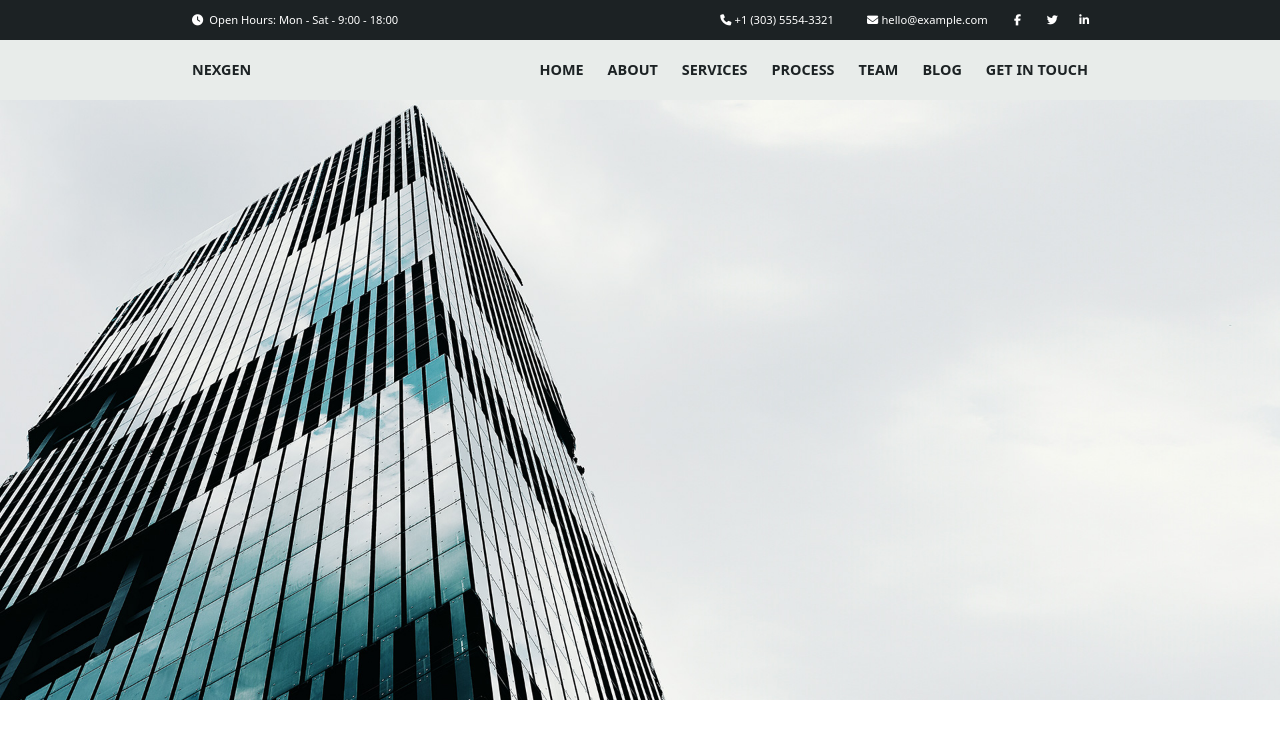
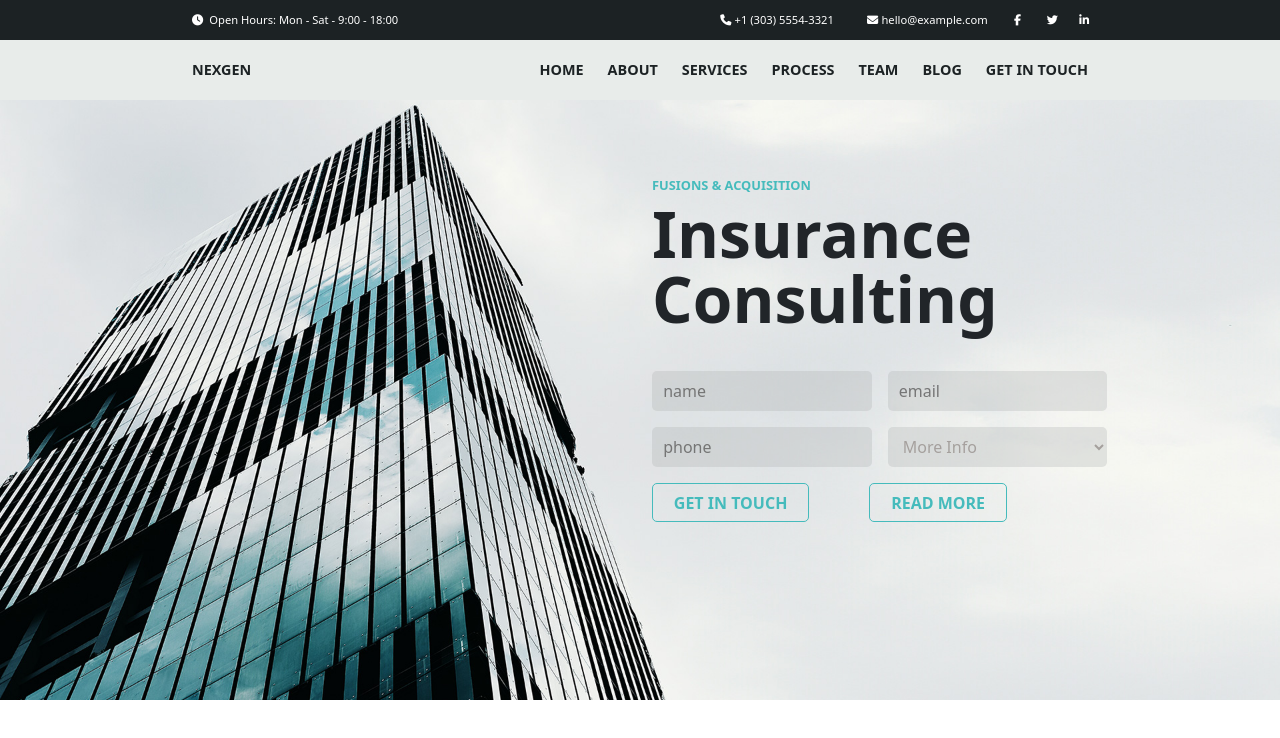
Before and after one commit to andrearicciotti/insurance-consulting, a Vue app: page / in a window 1280 px wide. Shown: the top 738 px of the page. Built offline with nearby package versions, Linux system fonts and the light colour scheme.

Commit message:
add: home section

```diff
--- a/src/App.vue
+++ b/src/App.vue
@@ -29,7 +29,6 @@ export default {
 @use './style/partials/mixins' as *;
 @use './style/partials/variables' as *;
 @import './style/general.scss';
-@import './style/general.scss';
 @import '@fortawesome/fontawesome-free/css/all.css';
 
 </style>
--- /dev/null
+++ b/src/components/HomeMain.vue
@@ -0,0 +1,78 @@
+<script>
+export default {
+    data() {
+        return {
+
+        }
+    },
+}
+</script>
+
+<template>
+    <div class="row ms_row">
+        <div class="col-6"></div>
+
+        <div class="col-6 d-flex flex-column justify-content-center align-items-start ms_form">
+
+            <h2 class="fw-bold">fusions & acquisition</h2>
+            <h3 class="fw-bold">Insurance Consulting</h3>
+            <form action="">
+
+                <div class="row row-cols-2 w-75 g-3 my-3 justify-content-start align-items-center">
+
+                    <div class="col"><input class="ms_input-field w-100" type="text" placeholder="name"></div>
+                    <div class="col"><input class="ms_input-field w-100" type="email" placeholder="email"></div>
+                    <div class="col"><input class="ms_input-field w-100" type="tel" placeholder="phone"></div>
+                    <div class="col"><select class="ms_input-field w-100" name="more-info" id="more-info">
+                            <option value="more-info">More Info</option>
+                        </select></div>
+
+                </div>
+
+
+                <div class="row">
+
+                    <div class="col-4"><button class="ms_btn-transparent">Get In Touch</button></div>
+                    <div class="col-4"><button class="ms_btn-transparent">Read More</button></div>
+
+
+                </div>
+
+            </form>
+
+        </div>
+
+    </div>
+</template>
+
+<style lang="scss" scoped>
+@use '../style/partials/mixins' as *;
+@use '../style/partials/variables' as *;
+
+.ms_row {
+    height: 100%;
+
+    &>* {
+        height: 100%;
+    }
+
+    .ms_form {
+
+        h2 {
+            color: $fountain-blue-color;
+            text-transform: uppercase;
+            font-size: .8rem;
+        }
+
+        h3 {
+            font-size: 4rem;
+            line-height: 65px;
+        }
+
+        [placeholder] {
+            color: $cloudy-color;
+        }
+
+    }
+}
+</style>
--- a/src/components/MainApp.vue
+++ b/src/components/MainApp.vue
@@ -1,5 +1,9 @@
 <script>
+import HomeMain from './HomeMain.vue';
 export default {
+    components: {
+        HomeMain,
+    },
     data() {
         return {
 
@@ -12,7 +16,7 @@ export default {
     <main>
 
         <section id="home">
-
+            <HomeMain />
         </section>
         <section id="about"></section>
         <section id="services"></section>
--- a/src/style/general.scss
+++ b/src/style/general.scss
@@ -5,3 +5,44 @@
 img {
     max-width: 100%;
 }
+
+.ms_input-field {
+    background-color: rgba($color: $edward-color, $alpha: 0.3);
+    padding: .5rem .7rem;
+    border-radius: 5px;
+    border: none;
+    color: $cloudy-color;
+    outline: none !important;
+}
+
+.ms_btn-blue {
+    padding: .4rem 1.3rem;
+    text-transform: uppercase;
+    font-weight: bold;
+    border-radius: 5px;
+    border: none;
+    background-color: $fountain-blue-color;
+    color: white;
+
+    &:hover {
+        background-color: transparent;
+        border: 1px solid $fountain-blue-color;
+        color: $fountain-blue-color;
+    }
+}
+
+.ms_btn-transparent {
+    padding: .4rem 1.3rem;
+    text-transform: uppercase;
+    font-weight: bold;
+    border-radius: 5px;
+    background-color: transparent;
+    border: 1px solid $fountain-blue-color;
+    color: $fountain-blue-color;
+
+    &:hover {
+        border: none;
+        background-color: $fountain-blue-color;
+        color: white;
+    }
+}
```
